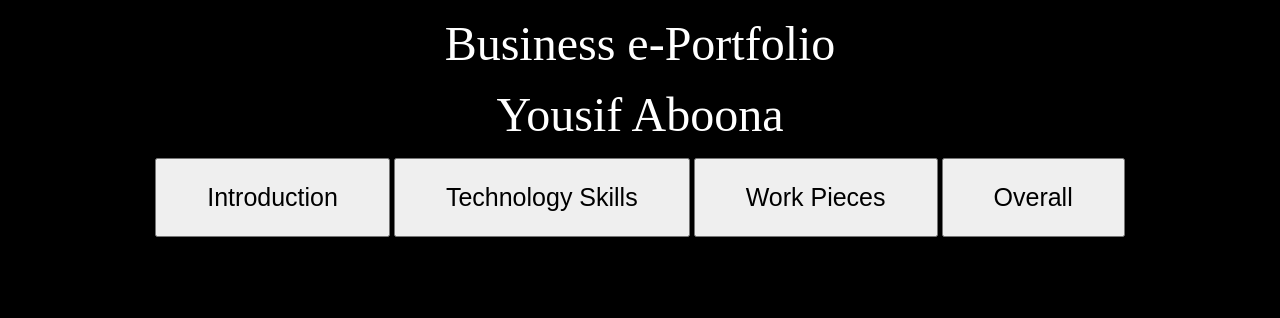
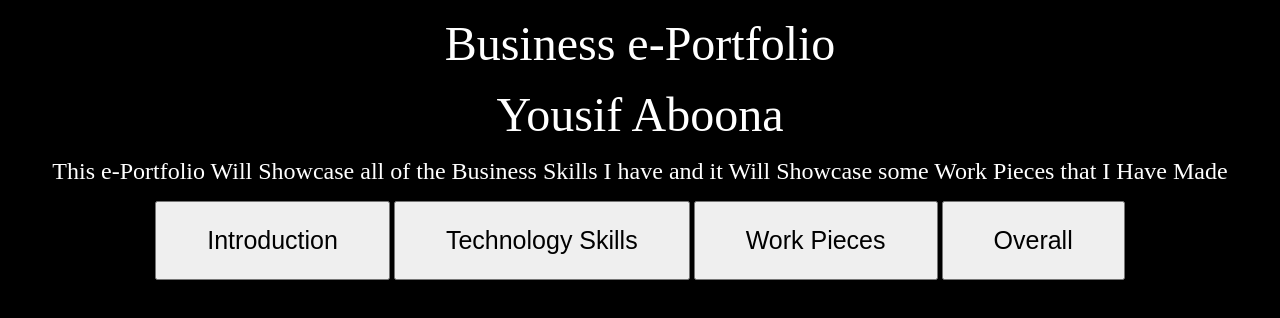
Before and after one commit to Twxngy/BTT1O1-e-Portfolio, a plain HTML site: page index.html in a window 1280 px wide. Drawn offline with Linux system fonts and the light colour scheme.

Commit message:
Update index.html

```diff
--- a/index.html
+++ b/index.html
@@ -20,6 +20,8 @@
 <BODY BGCOLOR="Black" TEXT="White">
 <P Align="center"><Font Size= 9> Business e-Portfolio</Font></p>
 <P ALIGN="Center"><Font Size=8>Yousif Aboona</Font></P>
+  <p align="center"><font size=5>This e-Portfolio Will Showcase all of the Business Skills I have
+    and it Will Showcase some Work Pieces that I Have Made</font></p>
 <p align="center"><button class="button" onclick="window.open('file:///H:/Introduction.html')">Introduction</button>
 <button class="button" onclick="window.open('file:///H:/Technology%20Skills.html')">Technology Skills</button>
 <button class="button" onclick="window.open('file:///H:/Work%20Pieces.html')">Work Pieces</button>
```
